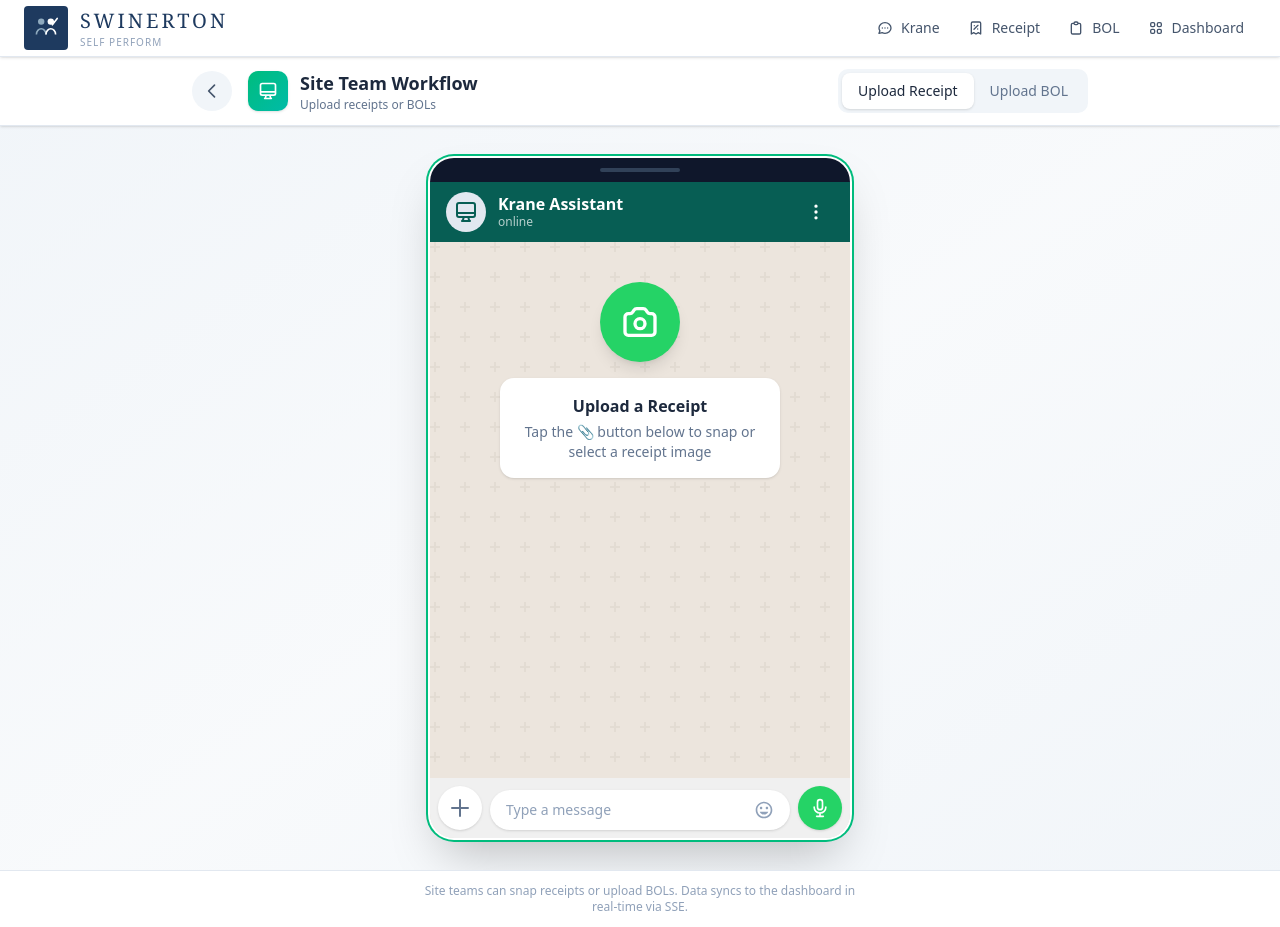
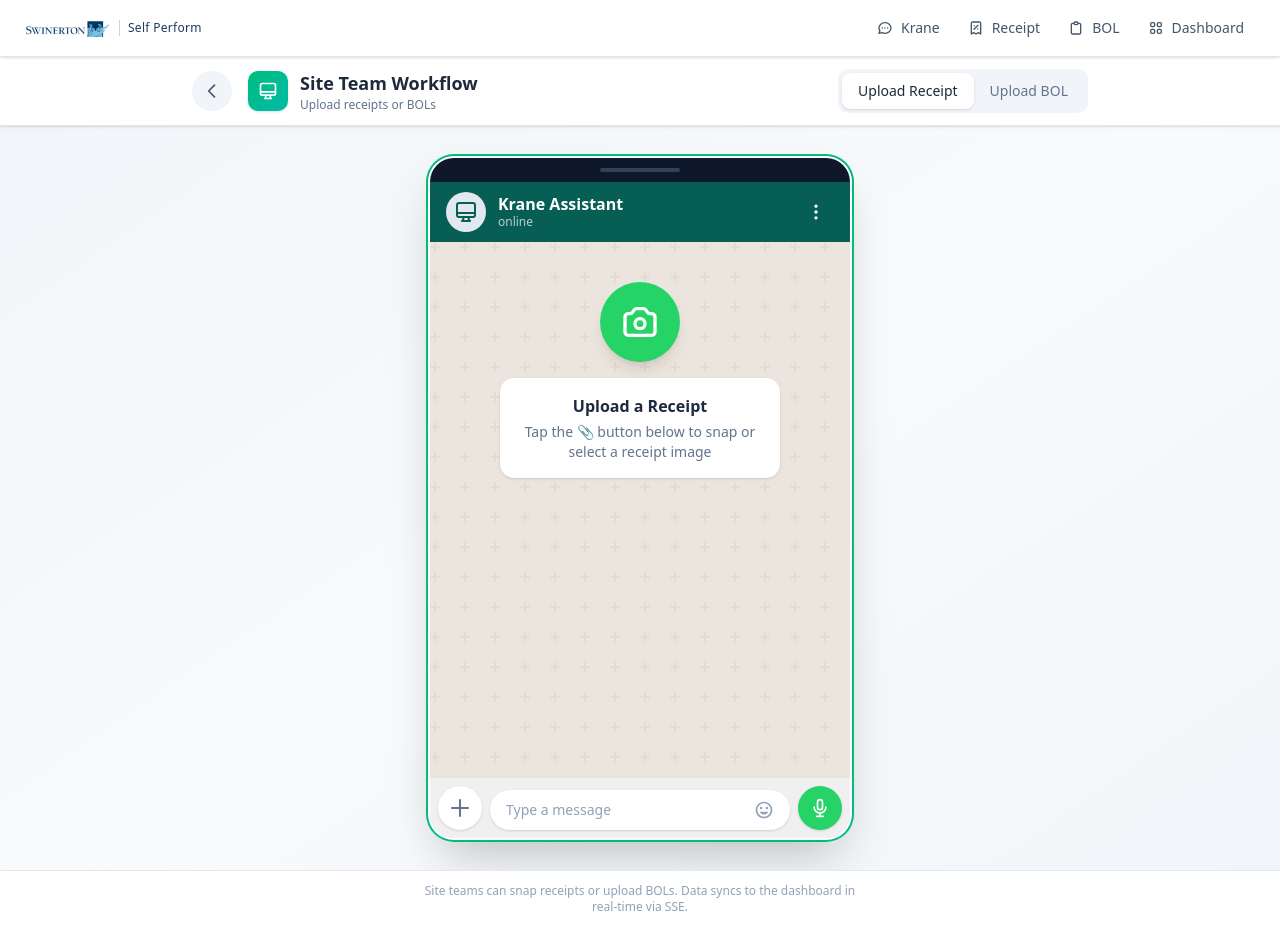
Before and after one commit to SathisUdhayakumar/Swinerton-demo, a Next.js app: page /site-workflow in a window 1280 px wide. Built offline with nearby package versions, Linux system fonts and the light colour scheme.

Commit message:
feat: use official Swinerton logo image

```diff
--- a/app/(combined)/layout.tsx
+++ b/app/(combined)/layout.tsx
@@ -12,22 +12,15 @@
         <div className="max-w-7xl mx-auto px-4 sm:px-6">
           <div className="flex items-center justify-between h-14">
             {/* Logo & Title */}
-            <Link href="/dashboard" className="flex items-center gap-3">
-              {/* Swinerton Logo Icon - Two figures representing partnership/collaboration */}
-              <div className="w-11 h-11 bg-[#1e3a5f] rounded flex items-center justify-center overflow-hidden">
-                <svg className="w-8 h-8" viewBox="0 0 40 40" fill="none">
-                  {/* Two figures side by side */}
-                  <circle cx="14" cy="12" r="4" fill="#8faabe"/>
-                  <path d="M8 28c0-4 3-7 6-7s6 3 6 7" stroke="#8faabe" strokeWidth="2" fill="none"/>
-                  <circle cx="26" cy="12" r="4" fill="white"/>
-                  <path d="M20 28c0-4 3-7 6-7s6 3 6 7" stroke="white" strokeWidth="2" fill="none"/>
-                  {/* Raised arm gesture */}
-                  <path d="M28 16 L34 8" stroke="white" strokeWidth="2" strokeLinecap="round"/>
-                </svg>
-              </div>
-              <div className="hidden sm:block">
-                <h1 className="text-[#1e3a5f] text-xl tracking-widest uppercase" style={{ fontFamily: 'Georgia, "Times New Roman", serif', fontWeight: 400, letterSpacing: '0.15em' }}>Swinerton</h1>
-                <p className="text-slate-400 text-[10px] tracking-widest uppercase">Self Perform</p>
+            <Link href="/dashboard" className="flex items-center gap-2">
+              {/* Swinerton Official Logo */}
+              <img
+                src="/swinerton-logo.png"
+                alt="Swinerton"
+                className="h-10 w-auto"
+              />
+              <div className="hidden sm:block border-l border-slate-300 pl-2">
+                <p className="text-[#1e3a5f] text-xs font-medium tracking-wide">Self Perform</p>
               </div>
             </Link>
 
```
Also changed, not shown: public/swinerton-logo.png (added).
